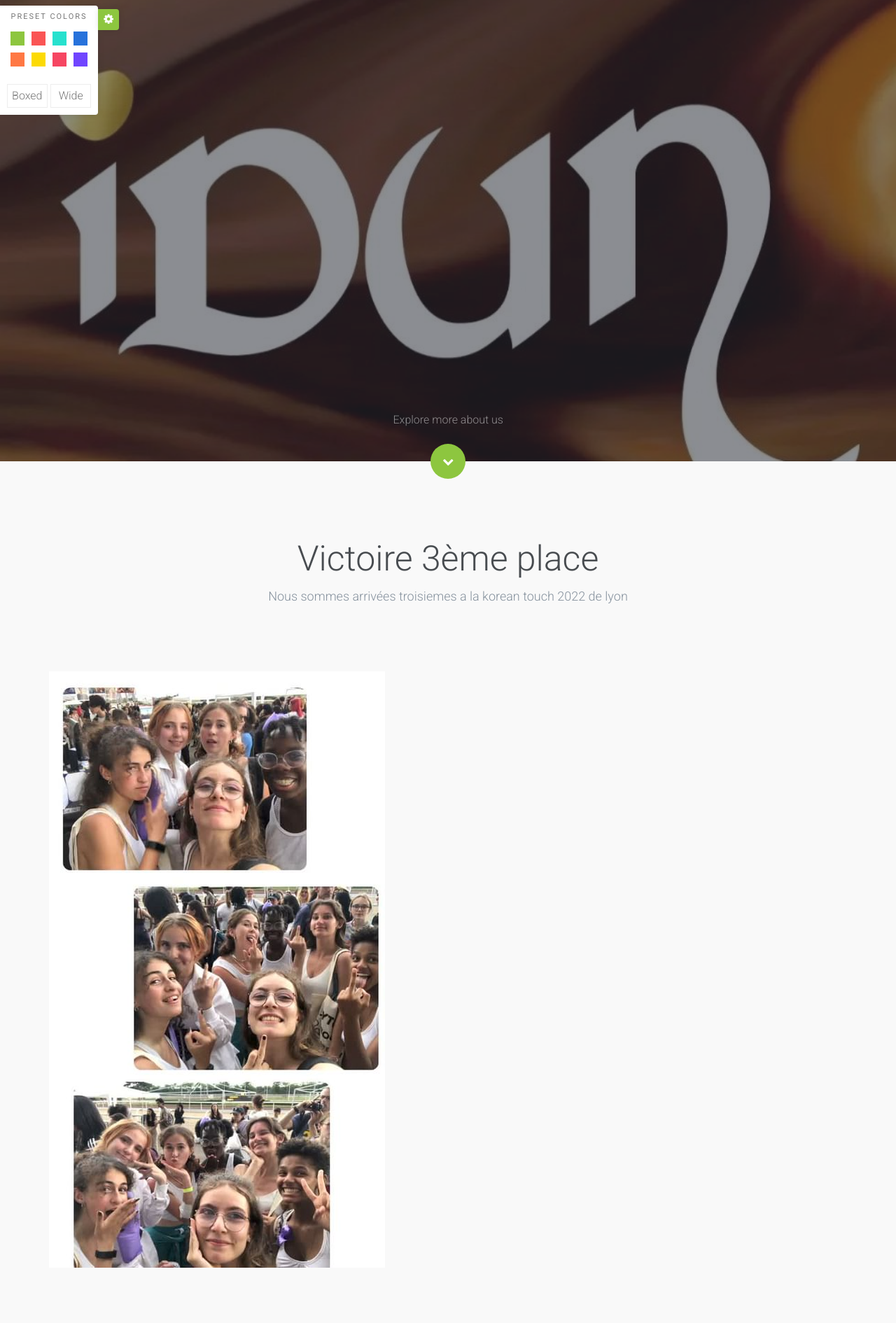
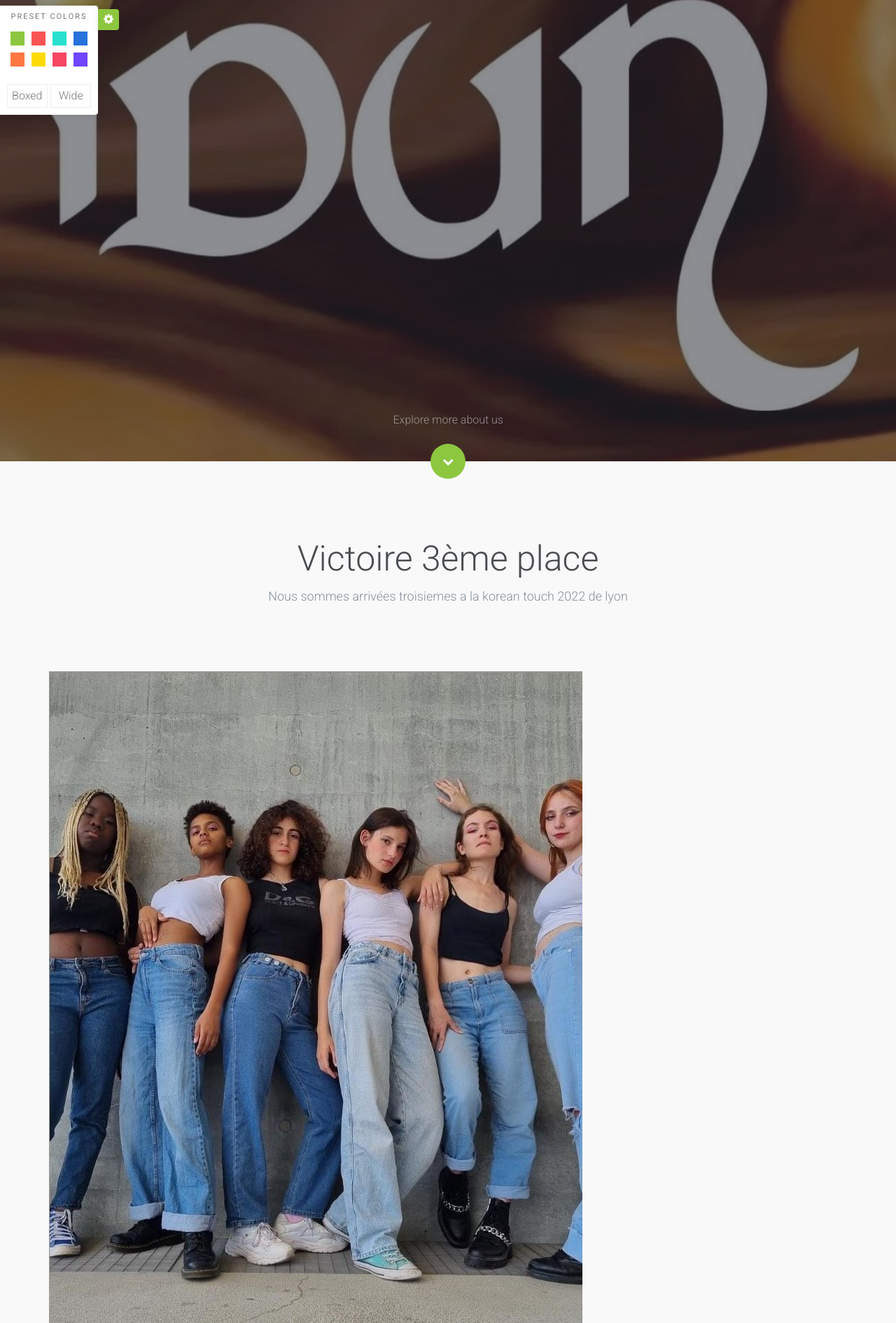
Before and after one commit to Gabin-SUBRI/IDUN-frontend, a plain HTML site: page index.html in a window 1280 px wide. Shown: the part 92-1982 px from the top of the page at 70% size. Drawn offline with Linux system fonts and the light colour scheme; files whose address does not match are found by name.

Commit message:
changement d'image d'index

```diff
--- a/index.html
+++ b/index.html
@@ -261,7 +261,7 @@
 		</section>
 		<!-- #fh5co-header -->
 
-		<section id="fh5co-hero" class="js-fullheight" style="background-image: url(images/logo.png) ;" data-next="yes">
+		<section id="fh5co-hero" class="js-fullheight" style="background-image: url(images/logotest65.png) ;" data-next="yes">
 			<div class="fh5co-overlay"></div>
 			<div class="container">
 				<div class="fh5co-intro js-fullheight">
@@ -295,7 +295,7 @@
 					</div>
 				</div>
 				<div>
-					<img src="images/victoire.jpg">
+					<img src="images/grp.jpg">
 				</div>
 			</div>
 		</section>
```
Also changed, not shown: images/grp.jpg (added), images/logotest.png (added), images/logotest65.png (added).
